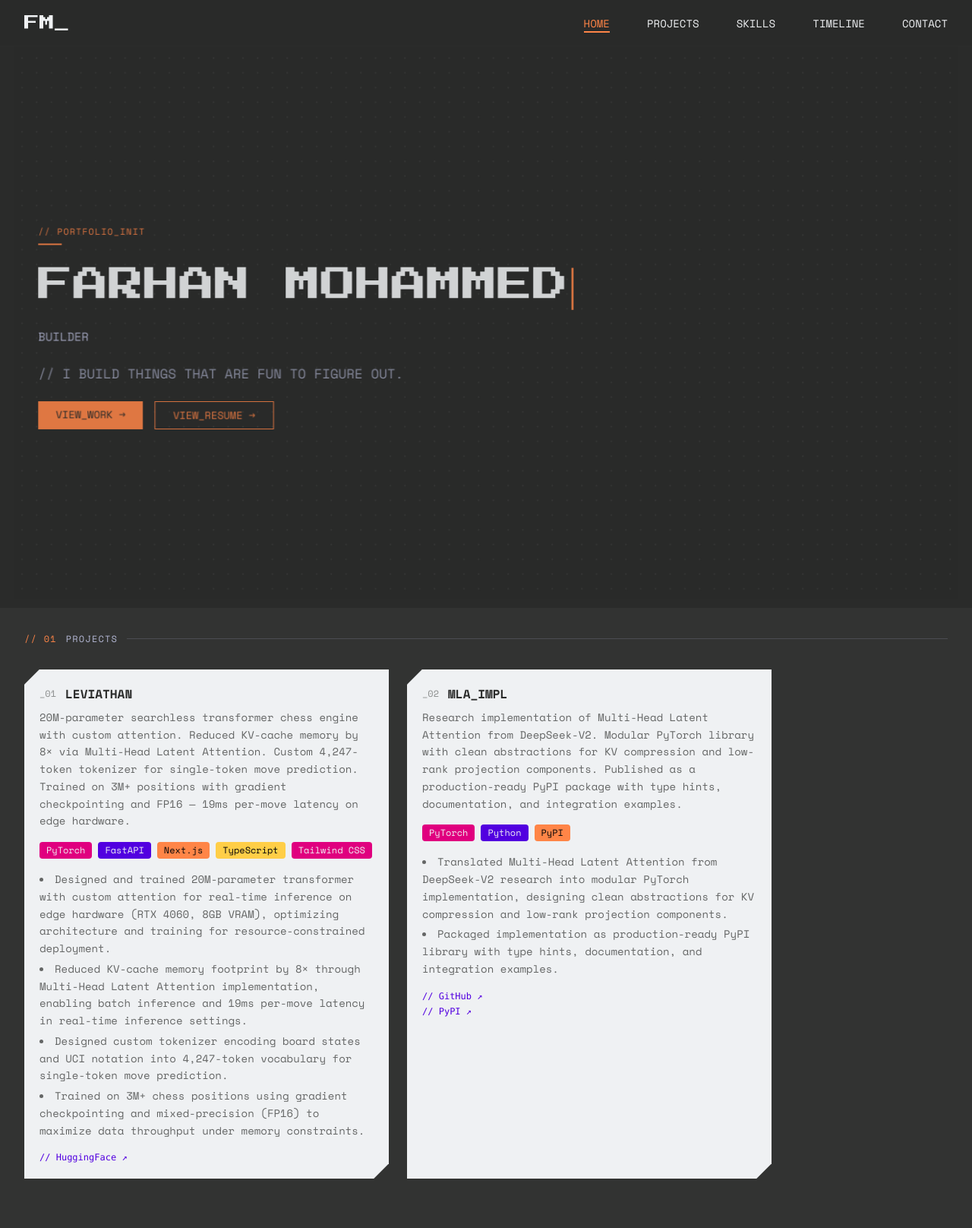
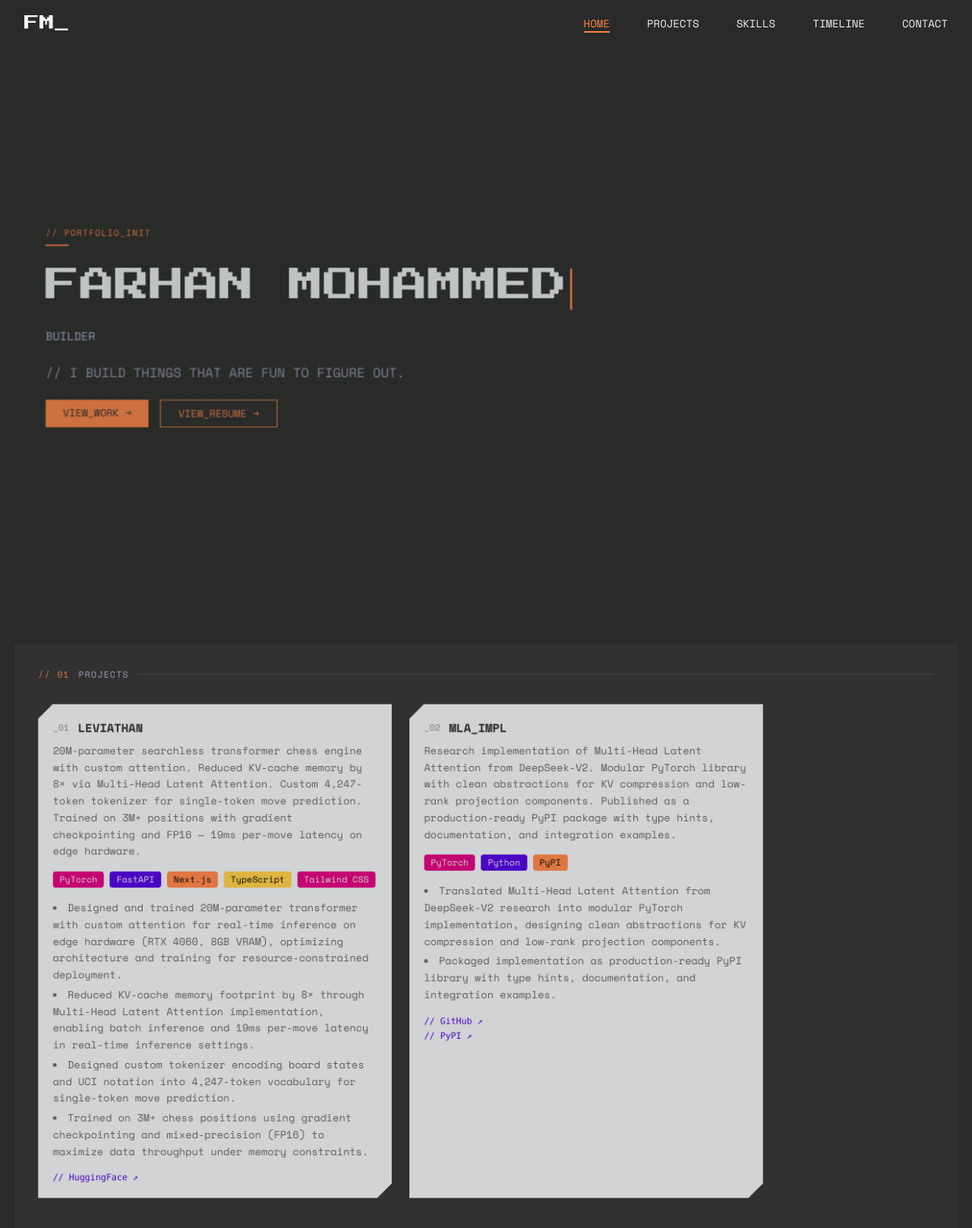
Before and after one commit to Nemesis-12/portfolio, a React (Vite) app: page / in a window 1280 px wide. Shown: the top 1616 px of the page at 76% size. Built offline with nearby package versions, Linux system fonts and the light colour scheme.

Commit message:
codex: Review - restore projects stack depth

```diff
--- a/src/components/ProjectsSection.tsx
+++ b/src/components/ProjectsSection.tsx
@@ -1,7 +1,9 @@
 import { useRef, useState } from 'react'
 import { motion } from 'framer-motion'
+import { useCardDeckDepth } from '../hooks/useCardDeckDepth'
 import { useHorizontalScroll } from '../hooks/useHorizontalScroll'
 import type { Project } from '../data/projects'
+import { getScrollRangeVh } from './projectsGeometry'
 
 interface Props {
   projects: Project[]
@@ -29,18 +31,21 @@ function getTagStyle(tagIndex: number) {
   return { backgroundColor: color.bg, color: color.fg }
 }
 
-export function getScrollRangeVh(projectCount: number) {
-  return projectCount * 1.5 + 1
-}
-
 const ProjectsSection: React.FC<Props> = ({ projects }) => {
   const outerRef = useRef<HTMLElement>(null)
   const innerRef = useRef<HTMLDivElement>(null)
   const { tx } = useHorizontalScroll(outerRef as React.RefObject<HTMLElement>, innerRef as React.RefObject<HTMLElement>)
   const scrollRangeVh = getScrollRangeVh(projects.length)
+  useCardDeckDepth(outerRef as React.RefObject<HTMLElement>)
 
   return (
-    <section ref={outerRef} id="projects" className="px-8 bg-graphite-light" style={{ height: `${scrollRangeVh * 100}vh`, overflowX: 'hidden' }}>
+    <section
+      ref={outerRef}
+      id="projects"
+      data-sticky-section="true"
+      className="relative min-h-screen px-8 bg-graphite-light origin-center transform-gpu"
+      style={{ height: `${scrollRangeVh * 100}vh`, overflowX: 'hidden', willChange: 'transform, opacity' }}
+    >
       <div data-sticky-viewport="true" className="flex flex-col justify-center py-14" style={{ position: 'sticky', top: 0, height: '100vh' }}>
         <div className="w-full">
           <div className="flex items-center gap-3 mb-8">
--- a/src/components/StickySection.tsx
+++ b/src/components/StickySection.tsx
@@ -1,22 +1,11 @@
-import { forwardRef, useCallback, useLayoutEffect, useRef, type ElementType, type ReactNode } from 'react'
+import { forwardRef, useCallback, useRef, type ElementType, type ReactNode } from 'react'
+import { useCardDeckDepth } from '../hooks/useCardDeckDepth'
 
 interface Props {
   id: string
   children: ReactNode
   className?: string
   as?: 'section' | 'footer'
-}
-
-const MIN_SCALE = 0.95
-const MIN_OPACITY = 0.75
-const STICKY_SECTION_SELECTOR = '[data-sticky-section="true"]'
-
-function clamp(value: number) {
-  return Math.min(Math.max(value, 0), 1)
-}
-
-function formatNumber(value: number) {
-  return Number(value.toFixed(3)).toString()
 }
 
 export const StickySection = forwardRef<HTMLElement, Props>(function StickySection(
@@ -41,44 +30,7 @@ export const StickySection = forwardRef<HTMLElement, Props>(function StickySecti
     [forwardedRef]
   )
 
-  useLayoutEffect(() => {
-    const section = sectionRef.current
-    if (!section) {
-      return undefined
-    }
-
-    const updateCardDepth = () => {
-      const sections = Array.from(document.querySelectorAll<HTMLElement>(STICKY_SECTION_SELECTOR))
-      const sectionIndex = sections.indexOf(section)
-      const nextSection = sections[sectionIndex + 1]
-
-      section.style.zIndex = String(sectionIndex + 1)
-
-      if (!nextSection) {
-        section.style.transform = 'scale(1)'
-        section.style.opacity = '1'
-        return
-      }
-
-      const viewportHeight = window.innerHeight || document.documentElement.clientHeight
-      const nextTop = nextSection.getBoundingClientRect().top
-      const progress = clamp(1 - nextTop / viewportHeight)
-      const scale = 1 - (1 - MIN_SCALE) * progress
-      const opacity = 1 - (1 - MIN_OPACITY) * progress
-
-      section.style.transform = `scale(${formatNumber(scale)})`
-      section.style.opacity = formatNumber(opacity)
-    }
-
-    updateCardDepth()
-    window.addEventListener('scroll', updateCardDepth, { passive: true })
-    window.addEventListener('resize', updateCardDepth)
-
-    return () => {
-      window.removeEventListener('scroll', updateCardDepth)
-      window.removeEventListener('resize', updateCardDepth)
-    }
-  }, [])
+  useCardDeckDepth(sectionRef)
 
   return (
     <Component
--- /dev/null
+++ b/src/components/projectsGeometry.ts
@@ -0,0 +1,4 @@
+/** Returns the Projects section height multiplier in viewport-height units. */
+export function getScrollRangeVh(projectCount: number) {
+  return projectCount * 1.5 + 1
+}
--- /dev/null
+++ b/src/hooks/useCardDeckDepth.ts
@@ -0,0 +1,55 @@
+import { useLayoutEffect, type RefObject } from 'react'
+
+const MIN_SCALE = 0.95
+const MIN_OPACITY = 0.75
+const STICKY_SECTION_SELECTOR = '[data-sticky-section="true"]'
+
+function clamp(value: number) {
+  return Math.min(Math.max(value, 0), 1)
+}
+
+function formatNumber(value: number) {
+  return Number(value.toFixed(3)).toString()
+}
+
+/** Applies the shared card-deck z-index, scale, and opacity behavior to a stack surface. */
+export function useCardDeckDepth(sectionRef: RefObject<HTMLElement | null>) {
+  useLayoutEffect(() => {
+    const section = sectionRef.current
+    if (!section) {
+      return undefined
+    }
+
+    const updateCardDepth = () => {
+      const sections = Array.from(document.querySelectorAll<HTMLElement>(STICKY_SECTION_SELECTOR))
+      const sectionIndex = sections.indexOf(section)
+      const nextSection = sections[sectionIndex + 1]
+
+      section.style.zIndex = String(sectionIndex + 1)
+
+      if (!nextSection) {
+        section.style.transform = 'scale(1)'
+        section.style.opacity = '1'
+        return
+      }
+
+      const viewportHeight = window.innerHeight || document.documentElement.clientHeight
+      const nextTop = nextSection.getBoundingClientRect().top
+      const progress = clamp(1 - nextTop / viewportHeight)
+      const scale = 1 - (1 - MIN_SCALE) * progress
+      const opacity = 1 - (1 - MIN_OPACITY) * progress
+
+      section.style.transform = `scale(${formatNumber(scale)})`
+      section.style.opacity = formatNumber(opacity)
+    }
+
+    updateCardDepth()
+    window.addEventListener('scroll', updateCardDepth, { passive: true })
+    window.addEventListener('resize', updateCardDepth)
+
+    return () => {
+      window.removeEventListener('scroll', updateCardDepth)
+      window.removeEventListener('resize', updateCardDepth)
+    }
+  }, [sectionRef])
+}
```
Also changed, not shown: 2 other files (tests, documents, lock files or other folders).
